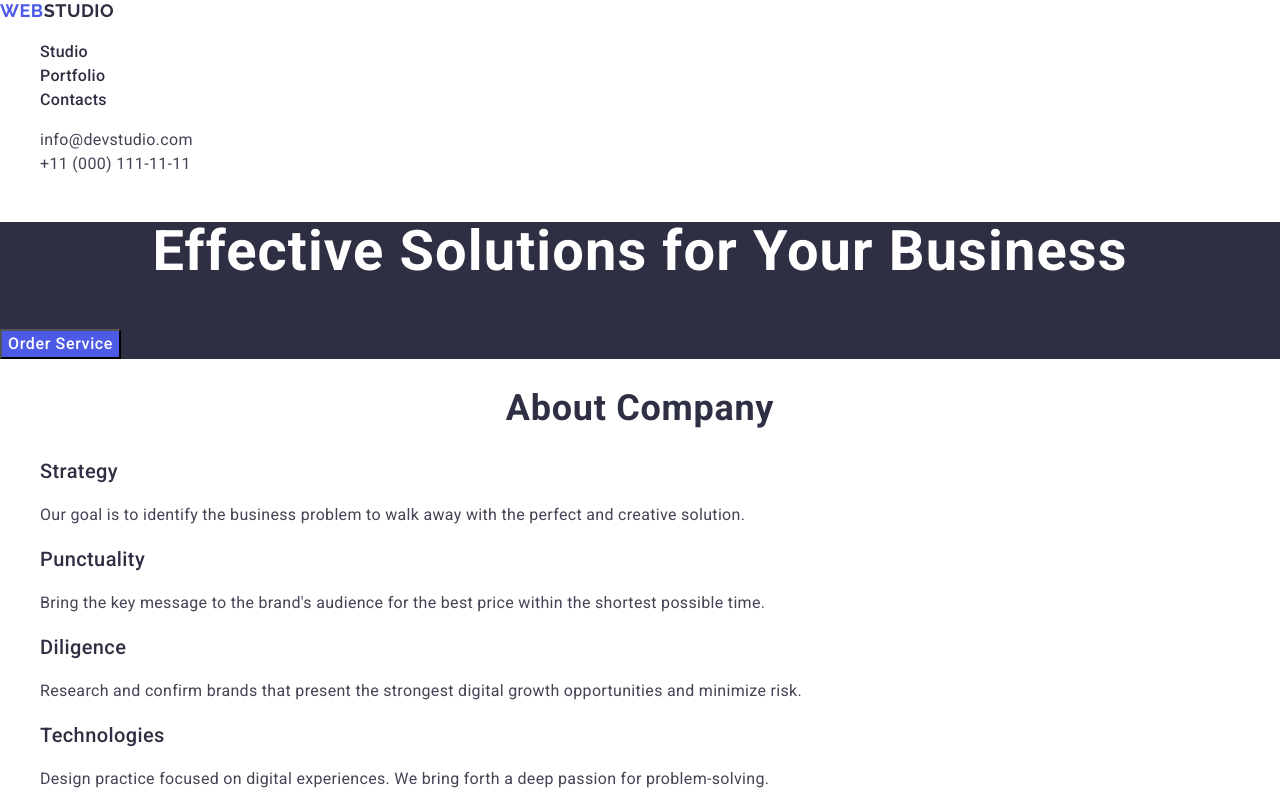
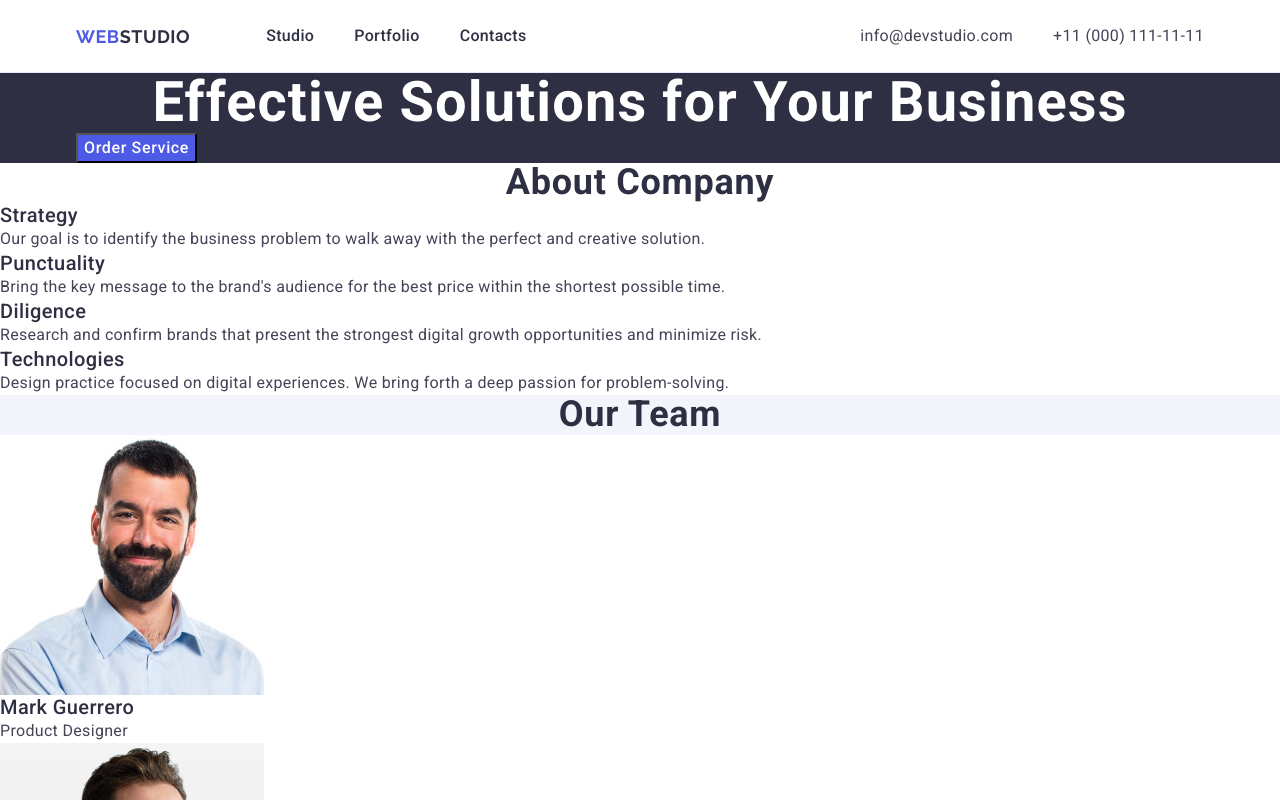
Before and after one commit to Alexaanaax/goit-markup-hw-03, a plain HTML site: page index.html in a window 1280 px wide. Shown: the top 800 px of the page. Drawn offline with nearby package versions, Linux system fonts and the light colour scheme.

Commit message:
goit-markup-hw-03

```diff
--- a/css/styles.css
+++ b/css/styles.css
@@ -1,4 +1,24 @@
 /* standart */
+h1,
+h2,
+h3,
+h4,
+h5,
+h6,
+p {
+ margin-top: 0;
+ margin-bottom: 0;
+
+}
+ul,
+ol {
+  margin-top: 0;
+  margin-bottom: 0;
+  padding-left: 0;
+}
+img {
+  display: block;
+}
 .list {
     list-style-type: none;
 }
@@ -15,10 +35,22 @@ body {
     background-color: #FFF;
     line-height: 1.5;
 }
-
+.container {
+    max-width: 1158px;
+    padding: 0 15px;
+    margin: 0 auto;
+}
 /* Header */
-header {
-
+.page-header {
+    border-bottom: 1px solid #e7e9fc;
+}
+.page-header-container {
+display: flex;
+align-items: center;
+justify-content: space-between;
+}
+.page-nav {
+    display: flex;
 }
 .logo {
     color:#4D5AE5;
@@ -29,6 +61,8 @@ header {
     /* 116.667% */
     letter-spacing: 0.03em;
     text-transform: uppercase;
+    padding-top: 25.5px;
+    padding-bottom: 25.5px;
 }
 .text-logo {
     color:#2E2F42;
@@ -39,6 +73,16 @@ header {
     /* 116.667% */
     letter-spacing: 0.03em;
     text-transform: uppercase;
+    padding-top: 25.5px;
+    padding-bottom: 25.5px;
+    margin-right: 76px;
+}
+.menu {
+    display: flex;
+    align-items: center;
+    column-gap: 40px;
+    padding-top: 24px;
+    padding-bottom: 24px;
 }
 .menu-link {
     color:#2E2F42;
@@ -47,6 +91,7 @@ header {
     line-height: 1.5;
     /* 150% */
     letter-spacing: 0.02em;
+
 }
 .menu-link:hover,
 .menu-link:focus {
@@ -56,8 +101,13 @@ header {
     font-style: normal;
 }
 .address-menu {
+    display: flex;
+    align-items: center;
+    column-gap: 40px;
     color: #434455;
     letter-spacing: 0.02em;
+    padding-top: 24px;
+    padding-bottom: 24px;
 }
 .address-link {
     color: #434455;
--- a/index.html
+++ b/index.html
@@ -19,6 +19,7 @@
   <body>
     <!-- HEADER -->
     <header class="page-header">
+     <div class="container page-header-container">
       <nav class="page-nav">
         <a href="./index.html" class="logo"
           >Web<span class="text-logo">Studio</span>
@@ -49,10 +50,12 @@
           </li>
         </ul>
       </address>
+    </div>
     </header>
     <!-- HERO -->
     <main>
       <section class="first-section">
+        <div class="container">
         <h1 class="main-heading">Effective Solutions for Your Business</h1>
         <button type="button" class="button-formalise">Order Service</button>
       </section>
@@ -88,6 +91,7 @@
             </p>
           </li>
         </ul>
+      </div>
       </section>
       <section class="third-section">
         <h2 class="constant-header">Our Team</h2>
```
